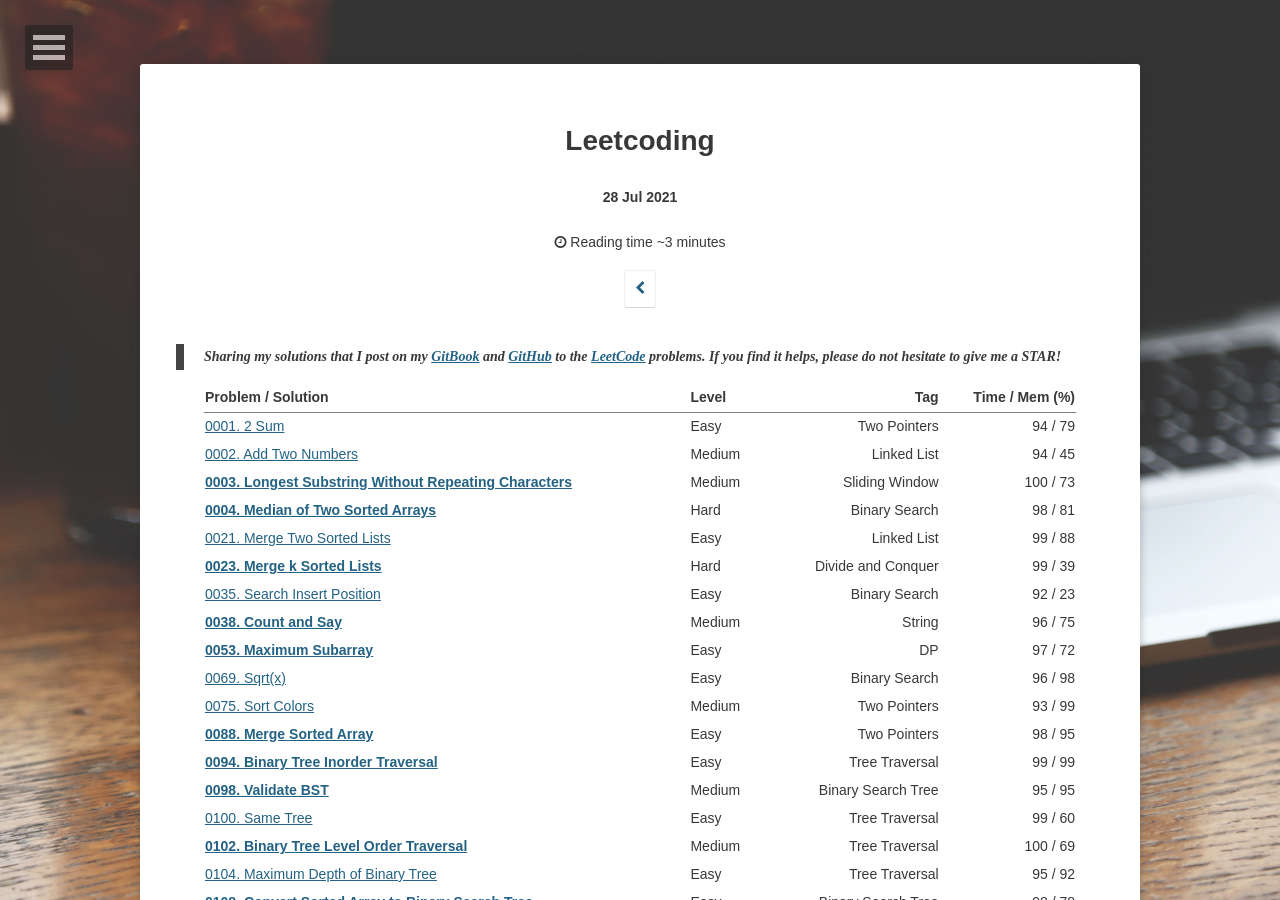
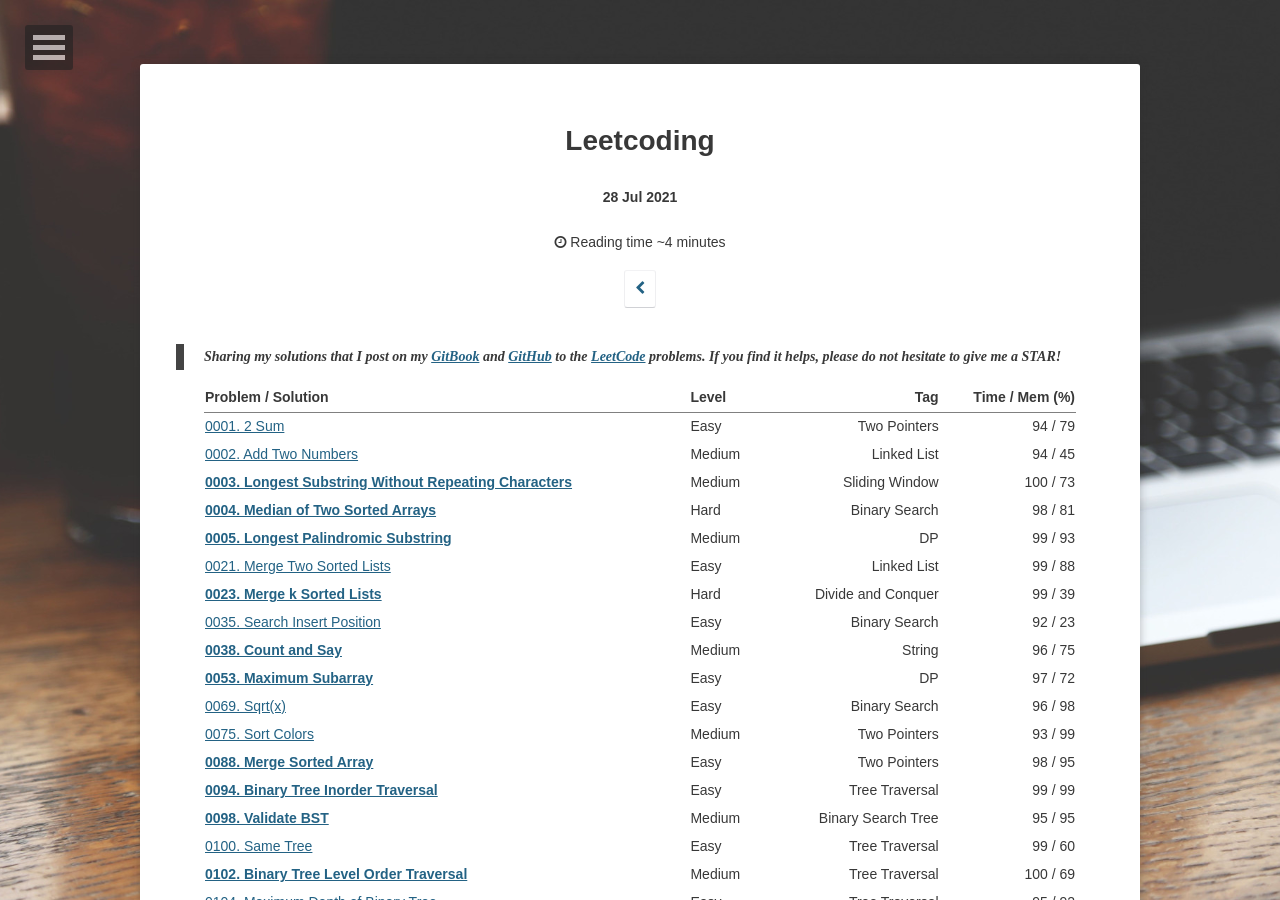
Before and after one commit to yylou/yylou.github.io, a Jekyll site: the page built from _posts/2050-07-28-leetcoding.md, in a window 1280 px wide and 900 px high. Built offline with Jekyll 4.4.1, drawn with Linux system fonts in a browser that asks for light colours; some web fonts are replaced.

Commit message:
Add LeetCode 0005

```diff
--- a/_posts/2050-07-28-leetcoding.md
+++ b/_posts/2050-07-28-leetcoding.md
@@ -20,6 +20,7 @@ comments: true
 | [0002. Add Two Numbers](https://yyloumike.gitbook.io/leetcode/linked-list/0002.-add-two-numbers){:target="_blank"}                                                        | Medium | Linked List | 94 / 45 |
 | [**0003. Longest Substring Without Repeating Characters**](https://yyloumike.gitbook.io/leetcode/sliding-window/0003.-longest-substring-without-repeating-characters){:target="_blank"} | Medium | Sliding Window | 100 / 73 |
 | [**0004. Median of Two Sorted Arrays**](https://yyloumike.gitbook.io/leetcode/binary-search/0004.-median-of-two-sorted-arrays){:target="_blank"}                          | Hard | Binary Search | 98 / 81 |
+| [**0005. Longest Palindromic Substring**](https://yyloumike.gitbook.io/leetcode/dp/0005.-longest-palindromic-substring){:target="_blank"}                                 | Medium | DP | 99 / 93 |
 | [0021. Merge Two Sorted Lists](https://yyloumike.gitbook.io/leetcode/linked-list/0021.-merge-two-sorted-lists){:target="_blank"}                                          | Easy | Linked List | 99 / 88 |
 | [**0023. Merge k Sorted Lists**](https://yyloumike.gitbook.io/leetcode/linked-list/0023.-merge-k-sorted-lists){:target="_blank"}                                          | Hard | Divide and Conquer | 99 / 39 |
 | [0035. Search Insert Position](https://yyloumike.gitbook.io/leetcode/binary-search/0035.-search-insert-position){:target="_blank"}                                        | Easy | Binary Search | 92 / 23 |
```
